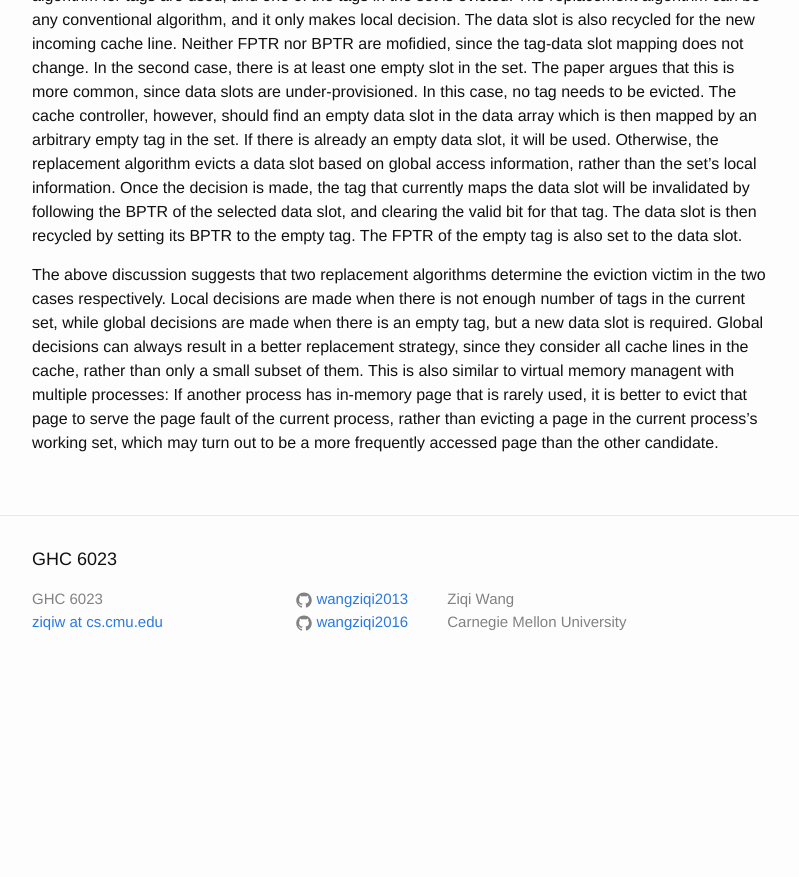
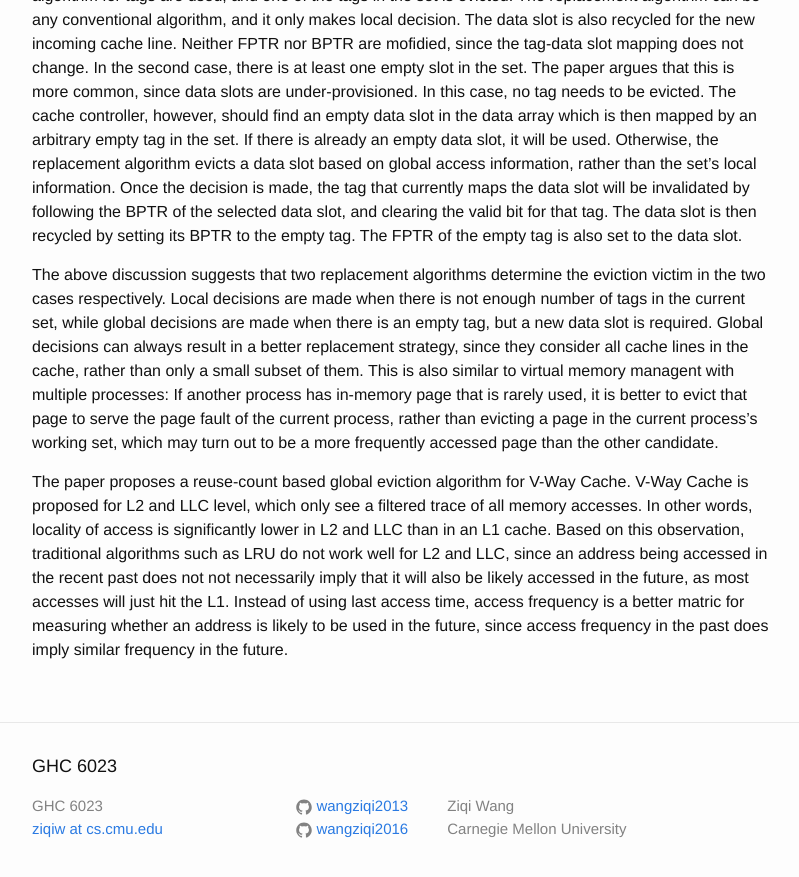
Before and after one commit to wangziqi2013/wangziqi2013.github.io, a Jekyll site: the page built from _posts/2020-05-27-vway-cache.markdown, in a window 1280 px wide and 900 px high, scrolled down 2071 px. Shown: the top 877 px of the window, without its empty margins (238-1037 px from the left). Built offline with Jekyll 4.4.1, drawn with Linux system fonts in a browser that asks for light colours; before the commit the page ends 2764 px from its top, so only the background shows below that.

Commit message:
Adding reuse count

```diff
--- a/_posts/2020-05-27-vway-cache.markdown
+++ b/_posts/2020-05-27-vway-cache.markdown
@@ -92,3 +92,11 @@ This is also similar to virtual memory managent with multiple processes: If anot
 that is rarely used, it is better to evict that page to serve the page fault of the current process, rather than
 evicting a page in the current process's working set, which may turn out to be a more frequently accessed page than
 the other candidate.
+
+The paper proposes a reuse-count based global eviction algorithm for V-Way Cache. V-Way Cache is proposed for L2 and LLC
+level, which only see a filtered trace of all memory accesses. In other words, locality of access is significantly lower
+in L2 and LLC than in an L1 cache. Based on this observation, traditional algorithms such as LRU do not work well for
+L2 and LLC, since an address being accessed in the recent past does not not necessarily imply that it will also be likely
+accessed in the future, as most accesses will just hit the L1.
+Instead of using last access time, access frequency is a better matric for measuring whether an address is likely to
+be used in the future, since access frequency in the past does imply similar frequency in the future.
```
